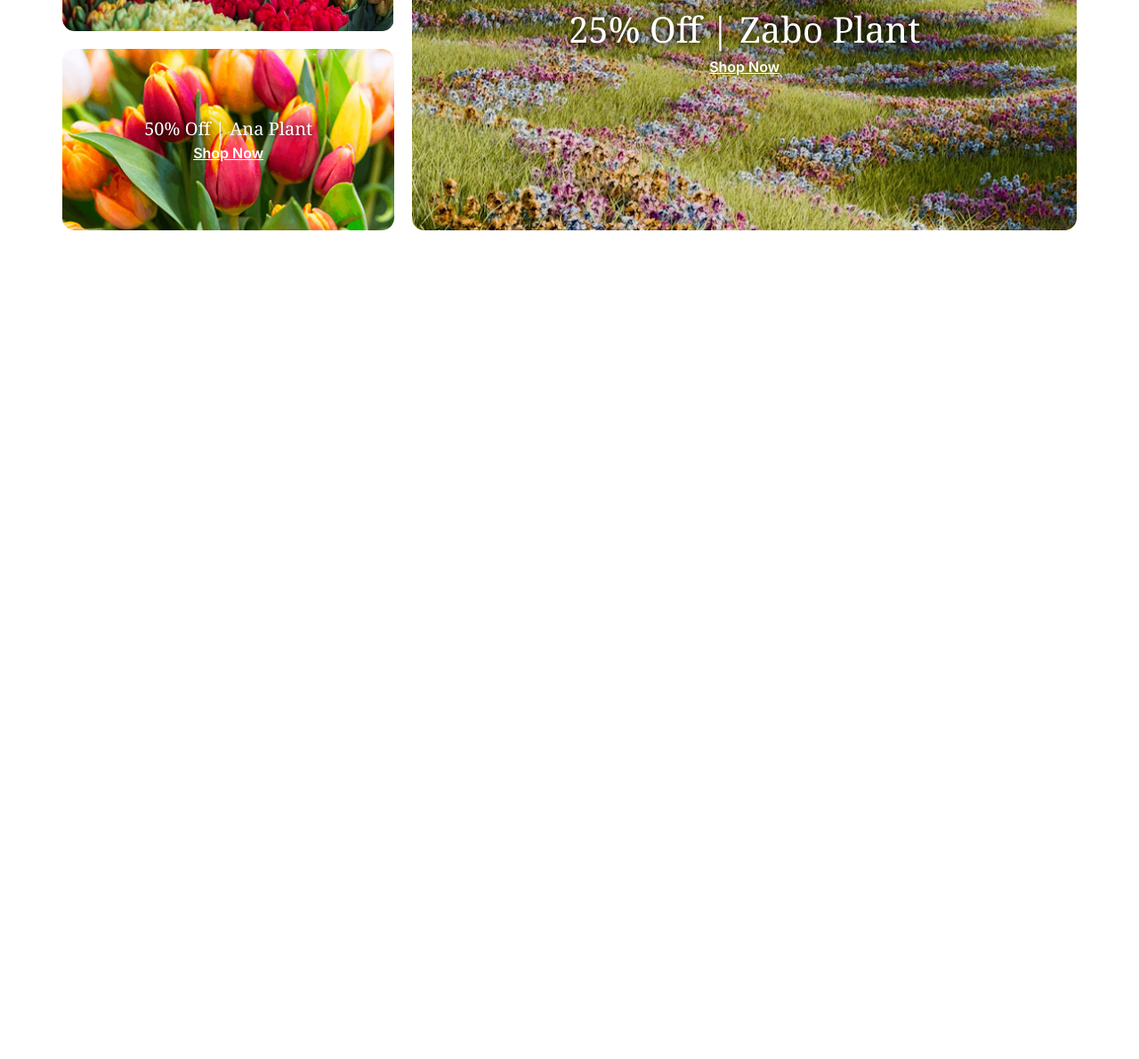
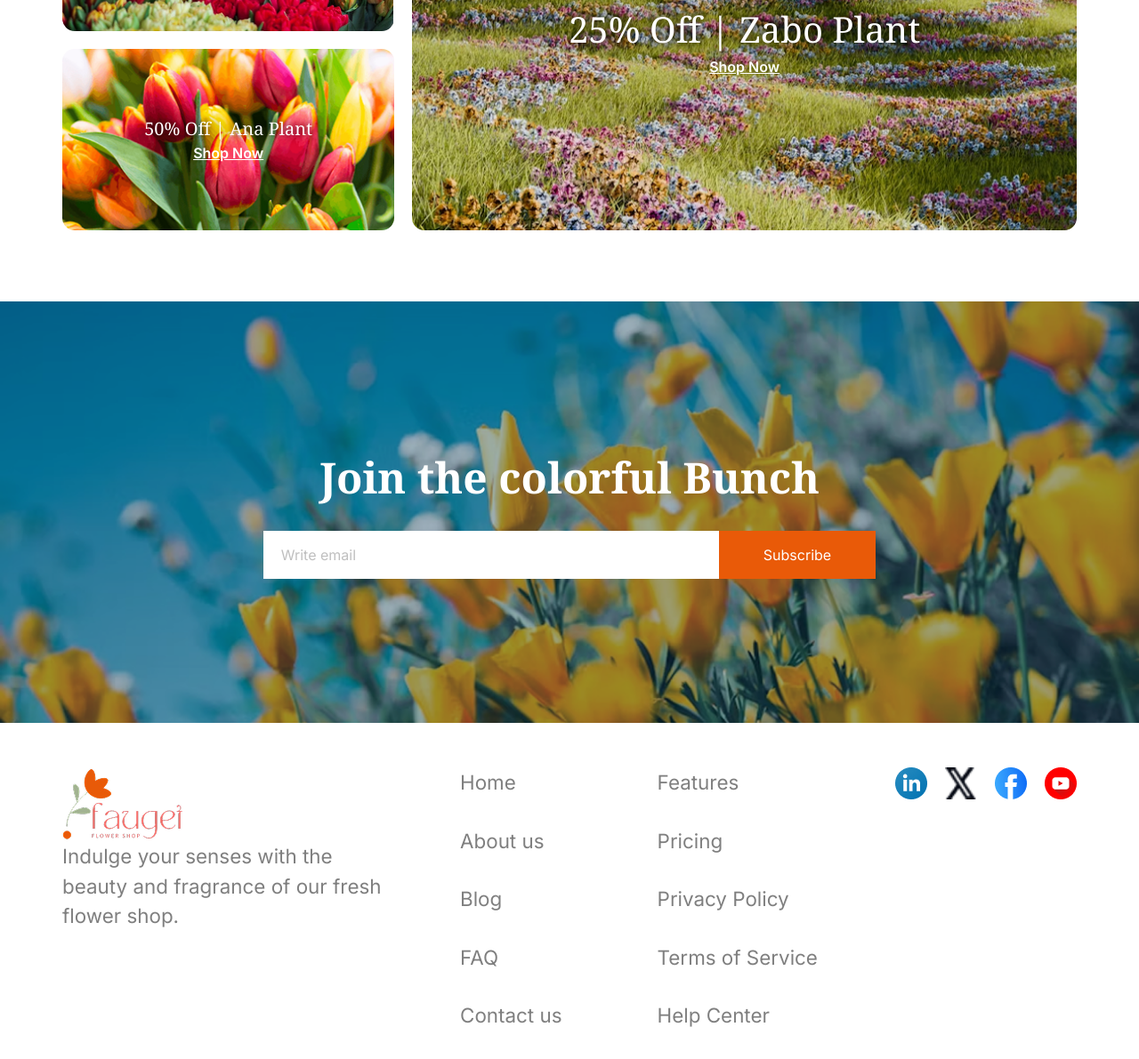
Before and after one commit to Jayantikadey/B12A2-Flowers-main, a plain HTML site: page index.html in a window 1280 px wide. Shown: the part 3279-4470 px from the top of the page at 89% size. Before the commit the page ends 3618 px from the top, so only its background shows below. Drawn offline with nearby package versions, Linux system fonts and the light colour scheme.

Commit message:
footer add

```diff
--- a/index.html
+++ b/index.html
@@ -135,9 +135,54 @@
             </div>
     </section>
 
+
+    <!-- join section -->
+
+    <section class="join-section text-center text-white">
+        <h2 class="noto-serif text-[3rem] font-bold">Join the colorful Bunch</h2>
+        <div class="join-content">
+            <input type="email" name="email" id="email" placeholder="Write email" class="text-[rgba(0,0,0,0.5)]">
+            <button>Subscribe</button>
+        </div>
+    </section>
     </main>
-    <footer>
+    <footer class="container flex">
+        <div class="footer-logo">
+            <img src="./assets/logo.png" alt="">
+            <p class="text-[rgba(0,0,0,0.5)] text-[1.4rem]">
+                Indulge your senses with the beauty and fragrance of our fresh flower shop.
+            </p>
+        </div>
+        <div class="manu">
+            <p class="text-[rgba(0,0,0,0.5)] text-[1.4rem]"><a href="#">Home</a></p>
 
+            <p class="text-[rgba(0,0,0,0.5)] text-[1.4rem]"><a href="#">About us</a></p>
+
+            <p class="text-[rgba(0,0,0,0.5)] text-[1.4rem]"><a href="#">Blog</a></p>
+
+            <p class="text-[rgba(0,0,0,0.5)] text-[1.4rem]"><a href="#">FAQ</a></p>
+
+            <p class="text-[rgba(0,0,0,0.5)] text-[1.4rem]"><a href="#">Contact us</a></p>
+        </div>
+
+        <div class="manu">
+            <p class="text-[rgba(0,0,0,0.5)] text-[1.4rem]"><a href="#">Features</a></p>
+
+            <p class="text-[rgba(0,0,0,0.5)] text-[1.4rem]"><a href="#">Pricing</a></p>
+
+            <p class="text-[rgba(0,0,0,0.5)] text-[1.4rem]"><a href="#">Privacy Policy</a></p>
+
+            <p class="text-[rgba(0,0,0,0.5)] text-[1.4rem]"><a href="#">Terms of Service</a></p>
+
+            <p class="text-[rgba(0,0,0,0.5)] text-[1.4rem]"><a href="#">Help Center</a></p>
+        </div>
+
+        <div class="social-link flex">
+            <img src="./assets/icon-linkedin.png" alt="">
+            <img src="./assets/icon-twitter.png" alt="">
+            <img src="./assets/icon-facebook.png" alt="">
+            <img src="./assets/icon-youtube.png" alt="">
+        </div>
     </footer>
 </body>
 </html>
--- a/styles/style.css
+++ b/styles/style.css
@@ -114,3 +114,47 @@ a{
     justify-items: center;
     align-content: center;
 }
+
+/* join section style */
+.join-section{
+    background-image: url(../assets/news-letter-bg.png);
+    background-size: cover;
+    background-repeat: no-repeat;
+    width: 100%;
+    aspect-ratio: 1440 / 533;
+    display: flex;
+    flex-direction: column;
+    justify-content: center;
+    gap: 1.5rem;
+    margin-bottom: 50px;
+}
+.join-content{
+    display: flex;
+    justify-content: center;
+}
+.join-section input{
+    width: 40%;
+    background-color: white;
+    padding: 15px 20px;
+}
+.join-section button{
+    background-color: #E95A08;
+    padding: 15px 50px;
+}
+/* footer related style */
+footer{
+    justify-content: space-between;
+}
+.footer-logo{
+    max-width: 360px;
+}
+.manu p{
+    margin-bottom: 2rem;
+}
+.social-link{
+    gap: 20px;
+}
+.social-link img{
+    width: 36px;
+    height: 36px;
+}
```
